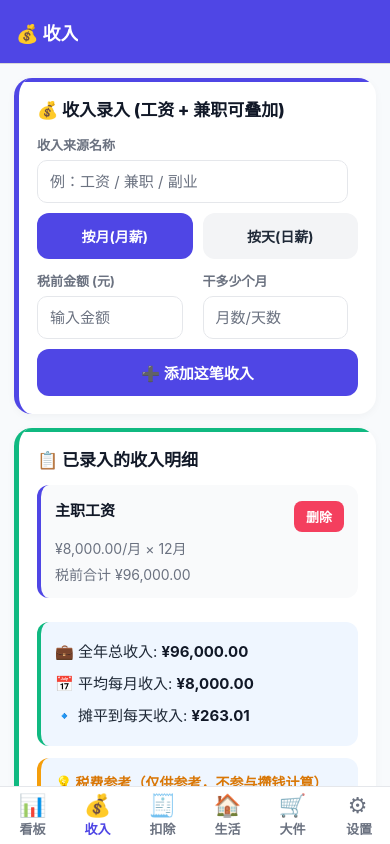
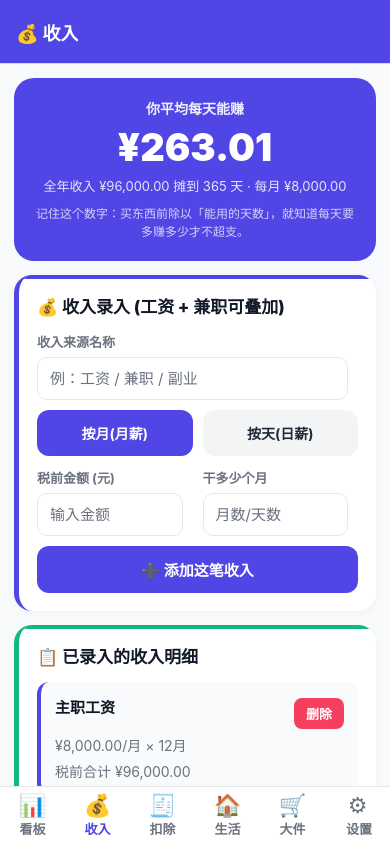
Before and after one commit to zane-liu6688/savings-plan, a React Native app: screen /Jobs in a window 390 px wide. Built offline with nearby package versions, Linux system fonts and the light colour scheme.

Commit message:
feat: JobsScreen.tsx — 日收入对比 / 税费仅参考

```diff
--- a/src/screens/JobsScreen.tsx
+++ b/src/screens/JobsScreen.tsx
@@ -29,6 +29,17 @@ export default function JobsScreen() {
 
   return (
     <Screen>
+      <View style={styles.heroCard}>
+        <Text style={styles.heroLabel}>你平均每天能赚</Text>
+        <Text style={styles.heroNum}>{currency(r.grossDay)}</Text>
+        <Text style={styles.heroSub}>
+          全年收入 {currency(r.grossYear)} 摊到 365 天 · 每月 {currency(r.grossMonth)}
+        </Text>
+        <Text style={styles.heroHint}>
+          记住这个数字：买东西前除以「能用的天数」，就知道每天要多赚多少才不超支。
+        </Text>
+      </View>
+
       <Card title="💰 收入录入 (工资 + 兼职可叠加)">
         <LabeledInput label="收入来源名称" placeholder="例：工资 / 兼职 / 副业" value={name} onChange={setName} flex={2} />
         <View style={styles.seg}>
@@ -72,7 +83,7 @@ export default function JobsScreen() {
         </ResultBox>
 
         <ResultBox accent="amber">
-          <Text style={styles.tipTitle}>💡 税费参考（仅供参考，不参与攒钱计算）</Text>
+          <Text style={styles.tipTitle}>💡 税费参考（含五险一金，仅供参考、不参与计算）</Text>
           <Stat label="五险一金(估值):" value={currency(r.socialYear)} color={colors.amberDark} />
           <Stat label="专项附加扣除:" value={currency(r.specialYear)} color={colors.amberDark} />
           <Stat label="可能要交的个税(全年):" value={currency(r.taxRefYear)} color={colors.red} bold />
@@ -108,4 +119,22 @@ const styles = StyleSheet.create({
   empty: { color: colors.sub, paddingVertical: 10 },
   tipTitle: { fontSize: 14, fontWeight: '800', color: colors.amberDark, marginBottom: 6 },
   tipNote: { fontSize: 12, color: colors.sub, marginTop: 8, lineHeight: 18 },
+
+  heroCard: {
+    backgroundColor: colors.primary,
+    borderRadius: 20,
+    padding: 20,
+    alignItems: 'center',
+    elevation: 3,
+  },
+  heroLabel: { color: 'rgba(255,255,255,0.9)', fontSize: 14, fontWeight: '600' },
+  heroNum: { color: '#fff', fontSize: 38, fontWeight: '900', marginVertical: 6 },
+  heroSub: { color: 'rgba(255,255,255,0.85)', fontSize: 13 },
+  heroHint: {
+    color: 'rgba(255,255,255,0.75)',
+    fontSize: 12,
+    marginTop: 10,
+    lineHeight: 18,
+    textAlign: 'center',
+  },
 });
```
